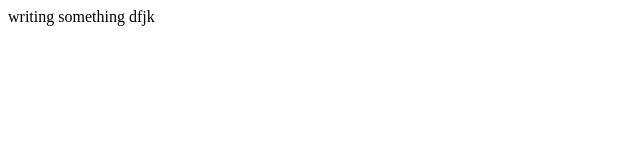
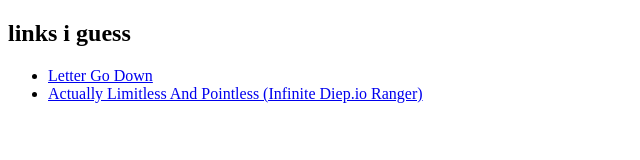
Before and after one commit to AU12321/au12321.github.io, a plain HTML site: page index.html in a window 1280 px wide. Shown: the whole page, without its empty margins (0-640 px from the left). Drawn offline with Linux system fonts and the light colour scheme.

Commit message:
Update index.html

```diff
--- a/index.html
+++ b/index.html
@@ -3,5 +3,9 @@
   <title>Welcome I guess</title>
 </head>
 <body>
-  writing something dfjk
+  <h2>links i guess</h2>
+  <ul>
+    <li><a href="/letter-go-down">Letter Go Down</a></li>
+    <li><a href="/as-long-as-possible">Actually Limitless And Pointless (Infinite Diep.io Ranger)</a></li>
+  </ul>
 </body>
```
